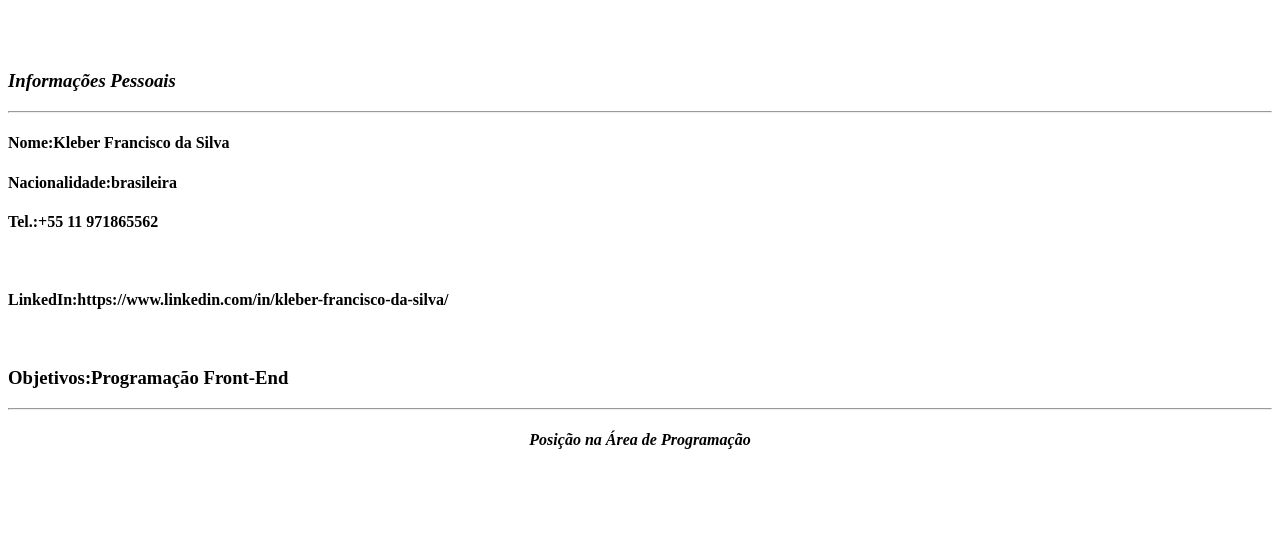
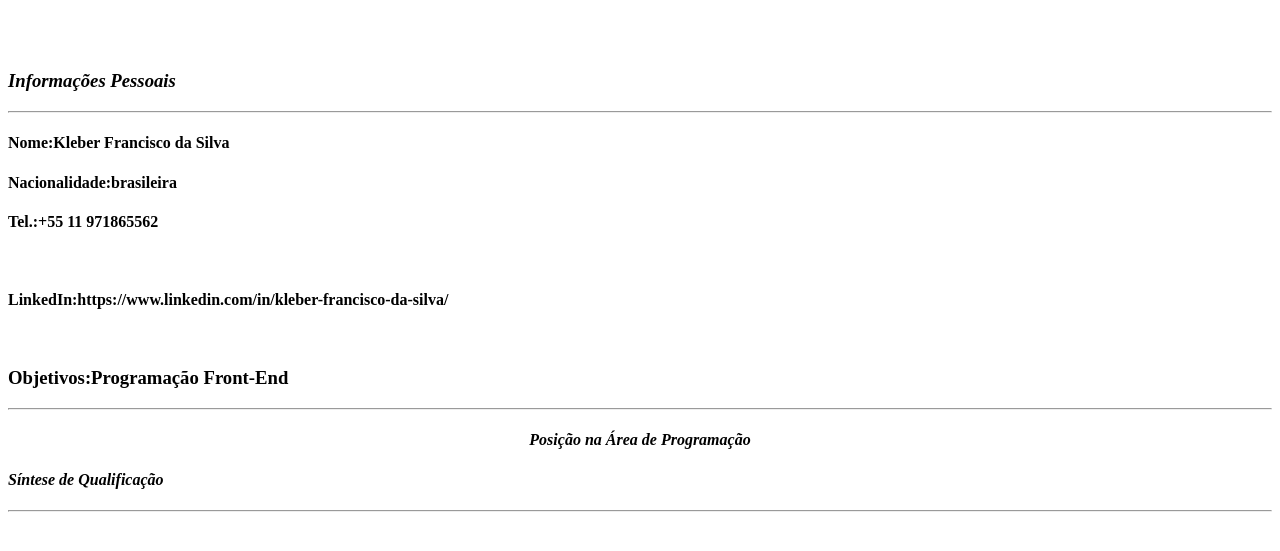
Before and after one commit to kleber16silva/-Avaliacao-frontend, a plain HTML site: page index.html in a window 1280 px wide. Shown: the part 105-656 px from the top of the page. Drawn offline with Linux system fonts and the light colour scheme.

Commit message:
atualização cv

```diff
--- a/index.html
+++ b/index.html
@@ -25,7 +25,8 @@
         <h3>Objetivos:Programação Front-End</h3>
         <hr/>
         <h4 align="center" style="font-style:italic;">Posição na Área de Programação</h4>
-
+        <h4 align="left" style="font-style:italic;"> Síntese de Qualificação </h4>
+        <hr/>
 
 
 
```
